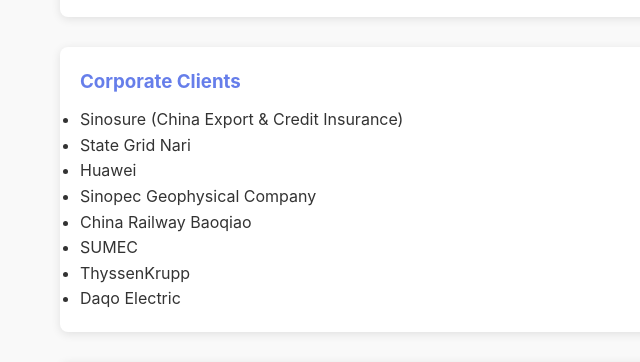
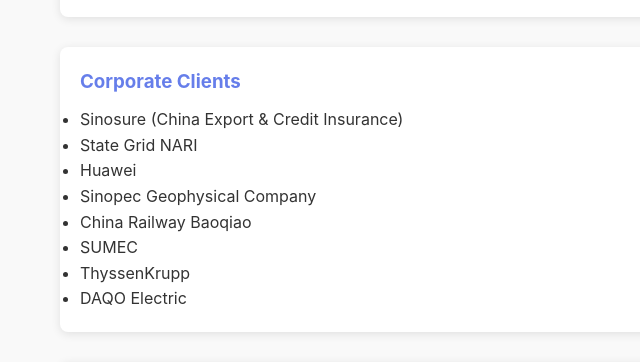
Before and after one commit to brianfang820715-source/brianfang.github.io, a plain HTML site: page en/index.html in a window 1280 px wide. Shown: the part 1061-1423 px from the top of the page, 0-640 px from the left. Drawn offline with Linux system fonts and the light colour scheme.

Commit message:
Fix English company names (NARI, DAQO, SUMEC)

```diff
--- a/en/index.html
+++ b/en/index.html
@@ -257,13 +257,13 @@
                 <h3>Corporate Clients</h3>
                 <ul>
                     <li>Sinosure (China Export & Credit Insurance)</li>
-                    <li>State Grid Nari</li>
+                    <li>State Grid NARI</li>
                     <li>Huawei</li>
                     <li>Sinopec Geophysical Company</li>
                     <li>China Railway Baoqiao</li>
                     <li>SUMEC</li>
                     <li>ThyssenKrupp</li>
-                    <li>Daqo Electric</li>
+                    <li>DAQO Electric</li>
                 </ul>
             </div>
             <div class="experience-item">
```
